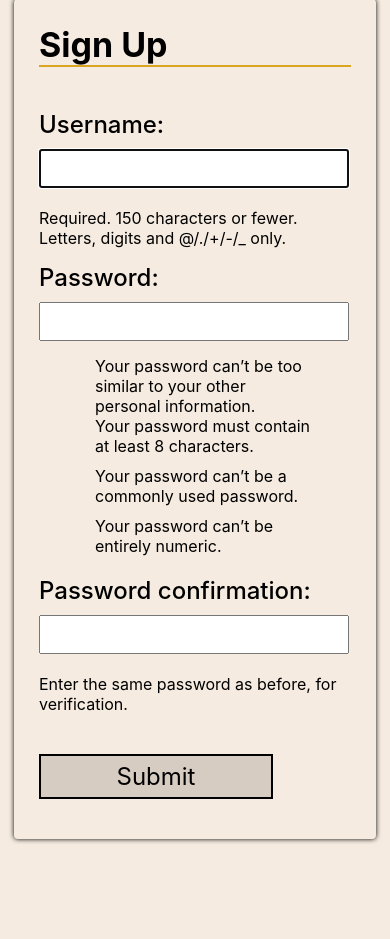
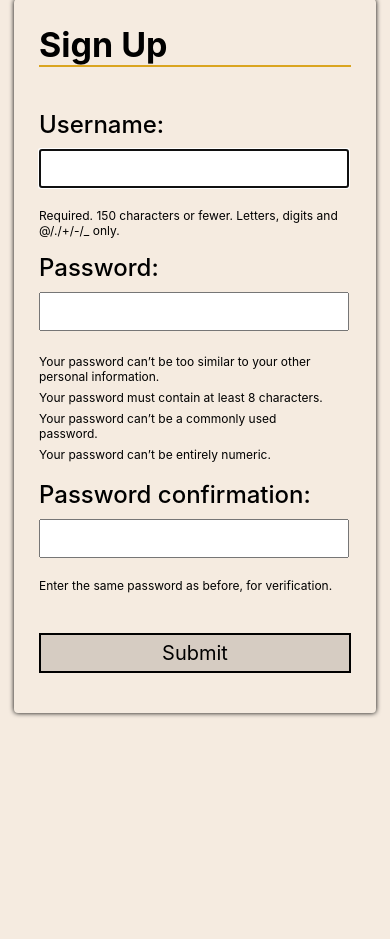
Before and after one commit to juanrw7/catch-a-dream, a Django app: page /accounts/signup/ in a window 390 px wide. Shown: the part 201-1140 px from the top of the page. After the commit the page ends 918 px from the top, so only its background shows below. Run offline with Django 4.2, Linux system fonts and the light colour scheme.

Commit message:
adjust styling for helptext in sign up view

```diff
--- a/main_app/static/css/form.css
+++ b/main_app/static/css/form.css
@@ -72,13 +72,30 @@
   border: 2px solid goldenrod;
 }
 
+/* adjust default styling for sign up page */
+.helptext > ul {
+  padding: 0;
+}
+
+.helptext > ul > li{
+  font-size: 16px;
+  justify-content: flex-start;
+  padding: 3px 0;
+  height: auto;
+}
+
+.helptext > ul > li:hover {
+  background-color: #f5ebe0;
+}
+/* adjust default styling for sign up page */
+
 
 @media only screen and (max-width: 550px) {
 
   .form-container {
     width: 80%;
   }
-  .form-container > form > input, textarea, label, select {
+  .form-container > form > input, textarea, label {
     font-size: 20px;
     width: 95%;
   }
@@ -86,7 +103,15 @@
   .form-container > form > textarea{
     max-width: 95%;
     min-width: 95%;
+  }
 
+  .btn, #id_type {
+    width: 100%;
+    font-size: 20px;
+  }
+
+  .helptext, .helptext > ul > li{
+    font-size: 12px;
   }
 
 }
--- a/main_app/static/css/home.css
+++ b/main_app/static/css/home.css
@@ -78,6 +78,8 @@
   border: 2px solid goldenrod;
 }
 
+
+/* css used only in confirm delete  */
 .danger {
   margin-top: 0;
 }
@@ -91,6 +93,7 @@
 .title{
   text-align: center;
 }
+/* css used only in confirm delete  */
 
 
 @media only screen and (max-width: 580px) {
--- a/main_app/templates/main_app/dream_form.html
+++ b/main_app/templates/main_app/dream_form.html
@@ -7,7 +7,8 @@
   href="https://cdn.jsdelivr.net/npm/mc-datepicker/dist/mc-calendar.min.css"
   rel="stylesheet"
 />
-<link rel="stylesheet" href="{% static 'css/mcdp.css' %}">
+{% comment %} for further styling of date input {% endcomment %}
+{% comment %} <link rel="stylesheet" href="{% static 'css/mcdp.css' %}"> {% endcomment %}
 <script
   src="https://cdn.jsdelivr.net/npm/mc-datepicker/dist/mc-calendar.min.js"
 >
```
